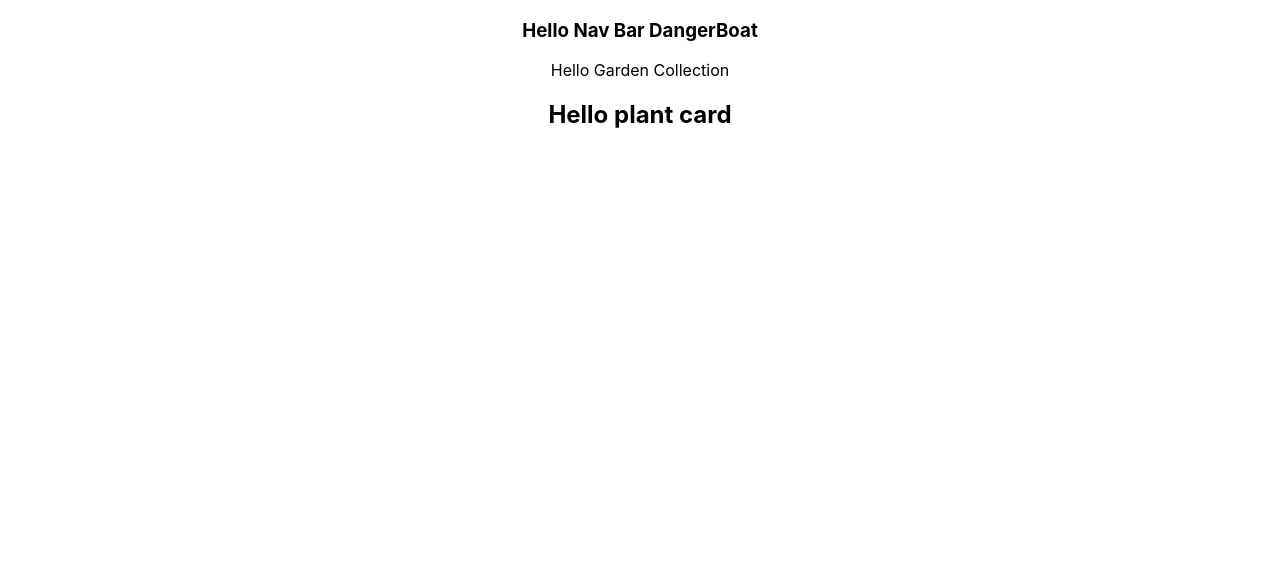
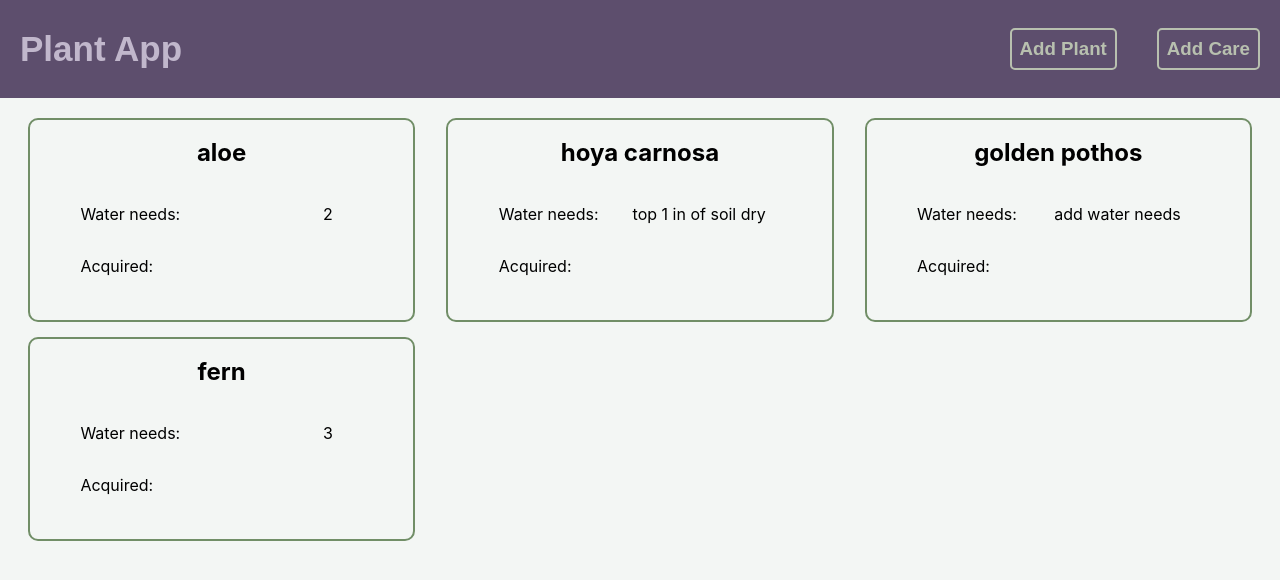
Before and after one commit to bumbleb5/dangerboat-plant-app, a React (Create React App) app: page / in a window 1280 px wide. Shown: the top 580 px of the page. Built offline with nearby package versions, Linux system fonts and the light colour scheme.

Commit message:
styling pet cards

```diff
--- /dev/null
+++ b/src/components/gardenCollection/gardenCollection.css
@@ -0,0 +1,9 @@
+.gardenCollection {
+    display: grid;
+    grid-template-columns: repeat(auto-fit, minmax(350px, 1fr));
+    gap: 15px;
+    justify-content: space-between;
+    align-content: space-between;
+    padding: 20px;
+    place-items: center;
+}
--- a/src/components/gardenCollection/gardenCollection.js
+++ b/src/components/gardenCollection/gardenCollection.js
@@ -1,5 +1,24 @@
 import React from 'react';
 import PlantCard from './plantCard/plantCard';
+import './gardenCollection.css';
+
+const plants = [
+    {
+        name: 'aloe',
+        waterNeeds: 2
+    },
+    {
+        name: 'hoya carnosa',
+        waterNeeds: 'top 1 in of soil dry'
+    },
+    {
+        name: 'golden pothos'
+    },
+    {
+        name: 'fern',
+        waterNeeds: 3
+    }
+];
 
 class GardenCollection extends React.Component {
     constructor(props) {
@@ -8,9 +27,12 @@ class GardenCollection extends React.Component {
 
     render() {
         return (
-            <div>
-                <p>Hello Garden Collection</p>
-                <PlantCard/>
+            <div className="gardenCollection">
+                {
+                    plants.map((plant) => {
+                        return <PlantCard plant={ plant } key={ plant.name }/>
+                    })
+                }
             </div>
         )
     }
--- /dev/null
+++ b/src/components/gardenCollection/plantCard/plantCard.css
@@ -0,0 +1,42 @@
+.plantCard {
+    border: 2px solid #718E67;
+    border-radius: 10px;
+    width: 95%;
+    min-height: 200px;
+    display: grid;
+    grid-template-columns: 1fr;
+    grid-template-rows: .5fr 1fr;
+}
+
+.plantCardName {
+    grid-row-start: 1;
+    grid-row-end: 2;
+    width: 75%;
+    align-self: center;
+    justify-self: center;
+    margin: 0 auto;
+    padding-top: 18px;
+}
+
+.plantInfoTable {
+    grid-row-start: 2;
+    grid-row-end: 3;
+    width: 80%;
+    height: 80%;
+    align-self: center;
+    justify-self: center;
+    margin: 0 auto;
+    border-collapse: separate;
+}
+
+.plantInfoTable .plantCardLabel {
+    text-align: left;
+    padding: 10px;
+    max-width: 1fr;
+}
+
+.plantInfoTable .plantCardData {
+    text-align: left;
+    padding: 10px;
+    max-width: 1fr;
+}
--- a/src/components/gardenCollection/plantCard/plantCard.js
+++ b/src/components/gardenCollection/plantCard/plantCard.js
@@ -1,12 +1,34 @@
 import React from 'react';
 
+import './plantCard.css';
+
 class PlantCard extends React.Component {
+    constructor(props) {
+        super(props);
+    }
+
     render() {
         return (
-            <div>
-                <h2>Hello plant card</h2>
+            <div className="plantCard">
+                <div>
+                    <h2 className="plantCardName">{ this.props.plant.name }</h2>
+                </div>
+                <div>
+                    <table className="plantInfoTable">
+                        <tbody>
+                            <tr>
+                                <td className="plantCardLabel">Water needs: </td>
+                                <td className="plantCardData">{this.props.plant.waterNeeds ? this.props.plant.waterNeeds : 'add water needs'}</td>
+                            </tr>
+                            <tr>
+                                <td className="plantCardLabel">Acquired: </td>
+                                <td className="plantCardData"></td>
+                            </tr>
+                        </tbody>
+                    </table>
+                    </div>
             </div>
-        )
+        );
     }
 }
 
--- a/src/components/navBar/navBar.css
+++ b/src/components/navBar/navBar.css
@@ -8,7 +8,7 @@
     width: 100%;
     position: sticky;
     top: 0;
-    background-color: darkcyan;
+    background-color: #5D4E6D;
     width: 100%;
 }
 
@@ -21,10 +21,11 @@
     margin: 20px;
     justify-self: center;
     align-self: center;
-    border: 2px solid white;
+    border: 2px solid #B8C0AF;
     border-radius: 5px;
     width: auto;
     padding: 8px;
+    color: #B8C0AF;
 }
 
 .navBarItems:hover {
@@ -40,4 +41,5 @@
     margin: 20px;
     align-self: center;
     font-size: 35px;
+    color: #C1B7CC;
 }
--- a/src/components/navBar/navBar.js
+++ b/src/components/navBar/navBar.js
@@ -5,7 +5,11 @@ class NavBar extends React.Component {
     render() {
         return (
             <div>
-                <h3>Hello Nav Bar DangerBoat</h3>
+                <div className="navBar">
+                    <h2 className="navBarTitle">Plant App</h2>
+                    <a className="navBarItems"><h3>Add Plant</h3></a>
+                    <a className="navBarItems"><h3>Add Care</h3></a>
+                </div>
             </div>
         )
     }
--- a/src/index.css
+++ b/src/index.css
@@ -5,6 +5,7 @@ body {
     sans-serif;
   -webkit-font-smoothing: antialiased;
   -moz-osx-font-smoothing: grayscale;
+  background-color: #F3F6F4;
 }
 
 code {
```
